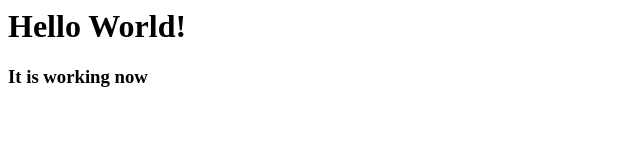
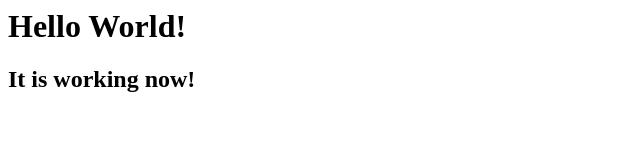
Before and after one commit to luisk8nj/luisk8njpage, a plain HTML site: page index.html in a window 1280 px wide. Shown: the whole page, without its empty margins (0-640 px from the left). Drawn offline with Linux system fonts and the light colour scheme.

Commit message:
Update index.html

```diff
--- a/index.html
+++ b/index.html
@@ -1,3 +1,3 @@
 <h1>Hello World!</h1>
 
-<h3>It is working now</h3>
+<h2>It is working now!</h2>
```
